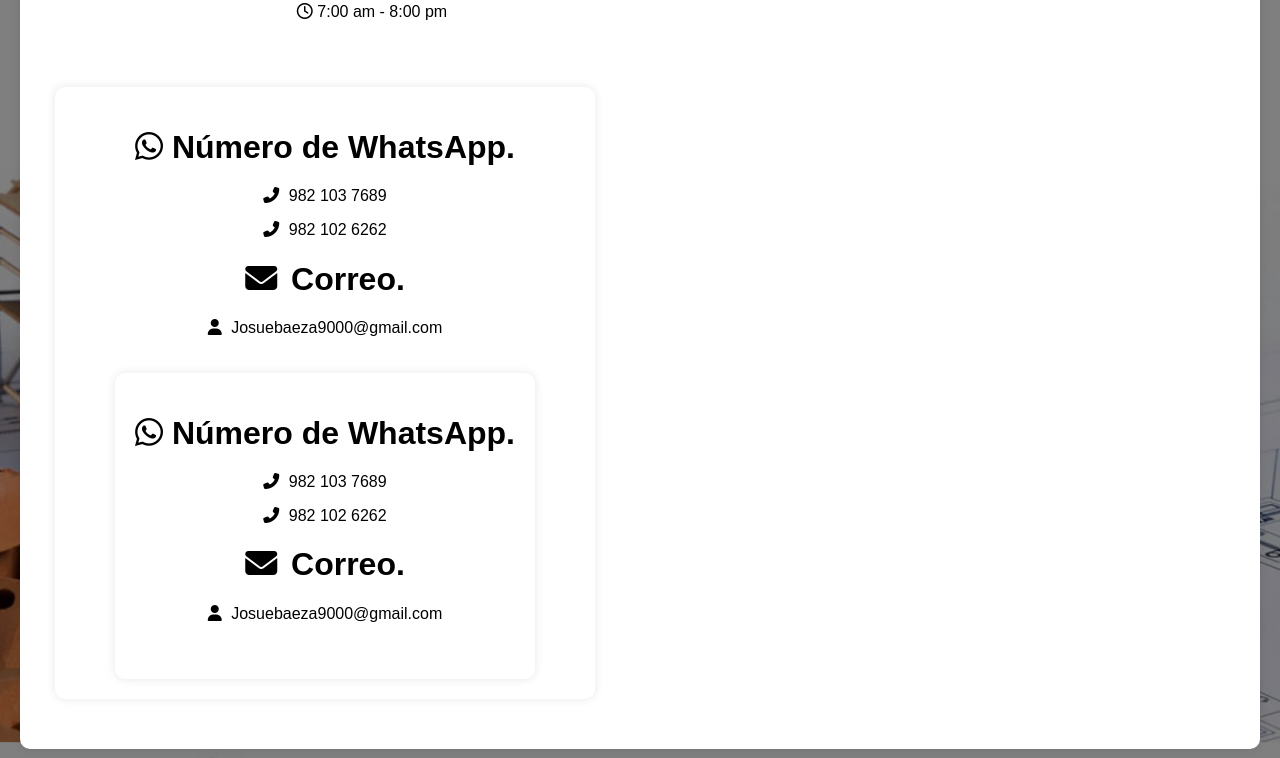
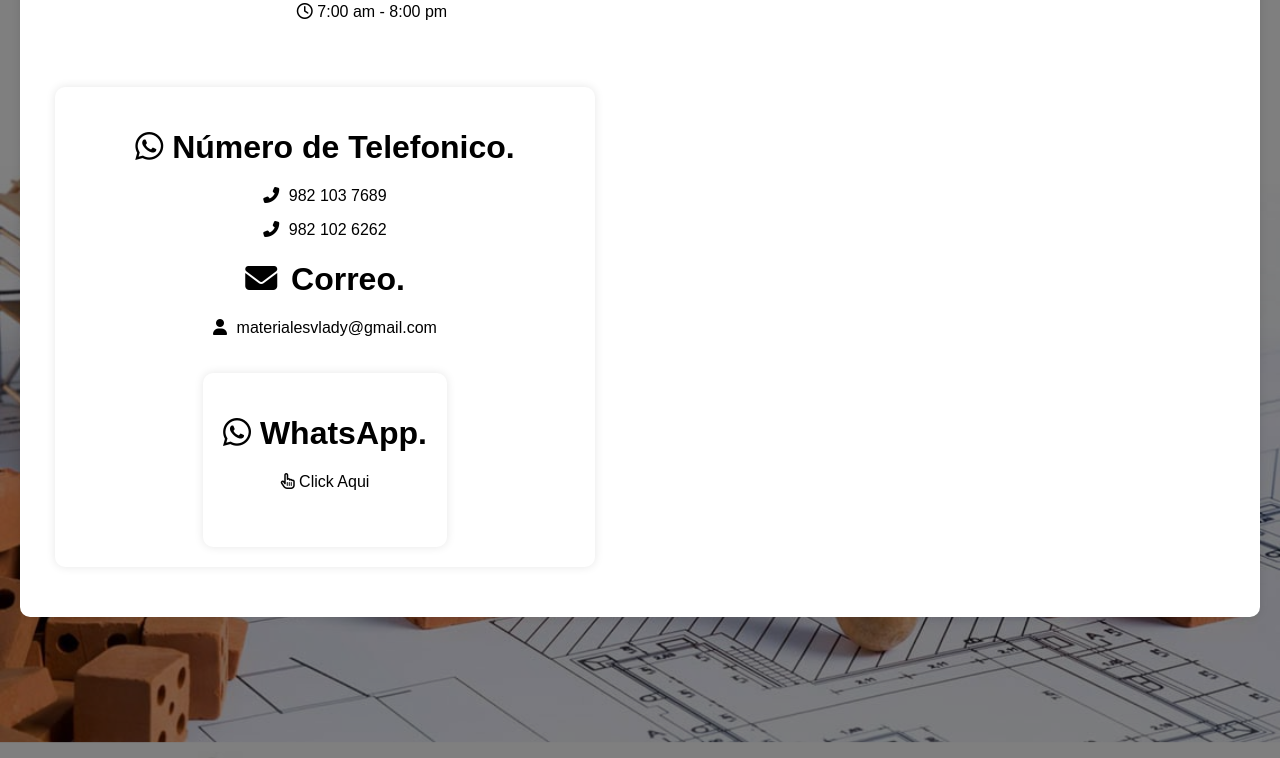
Before and after one commit to Baeza-San/Materiales-Vlady.github.io, a plain HTML site: page Contacto.html in a window 1280 px wide. Shown: the part 859-1617 px from the top of the page. Drawn offline with nearby package versions, Linux system fonts and the light colour scheme.

Commit message:
Update Contacto.html

```diff
--- a/Contacto.html
+++ b/Contacto.html
@@ -227,19 +227,16 @@
             <div class="contact-details">
                 <div class="container2">
                     <div class="location">
-                        <h1 ><i class="fab fa-whatsapp icon"></i> Número de WhatsApp. </h1>
+                        <h1 ><i class="fab fa-whatsapp icon"></i> Número de Telefonico. </h1>
                         <p><i class="fas fa-phone-alt"></i> 982 103 7689 </p>
                         <p><i class="fas fa-phone-alt"></i> 982 102 6262 </p>
                         <h1><i class="fas fa-envelope icon"></i> Correo.</h1>
-                        <p><i class="fas fa-user"></i> Josuebaeza9000@gmail.com</p>
+                        <p><i class="fas fa-user"></i> materialesvlady@gmail.com</p>
                     </div>
                     <div class="container2">
                         <div class="location">
-                            <h1 ><i class="fab fa-whatsapp icon"></i> Número de WhatsApp. </h1>
-                            <p><i class="fas fa-phone-alt"></i> 982 103 7689 </p>
-                            <p><i class="fas fa-phone-alt"></i> 982 102 6262 </p>
-                            <h1><i class="fas fa-envelope icon"></i> Correo.</h1>
-                            <p><i class="fas fa-user"></i> Josuebaeza9000@gmail.com</p>
+                            <h1 ><i class="fab fa-whatsapp icon"></i> WhatsApp. </h1>
+                            <i class="far fa-hand-pointer"></i> Click Aqui </p>
                         </div>
                     </div>
                 </div>
```
